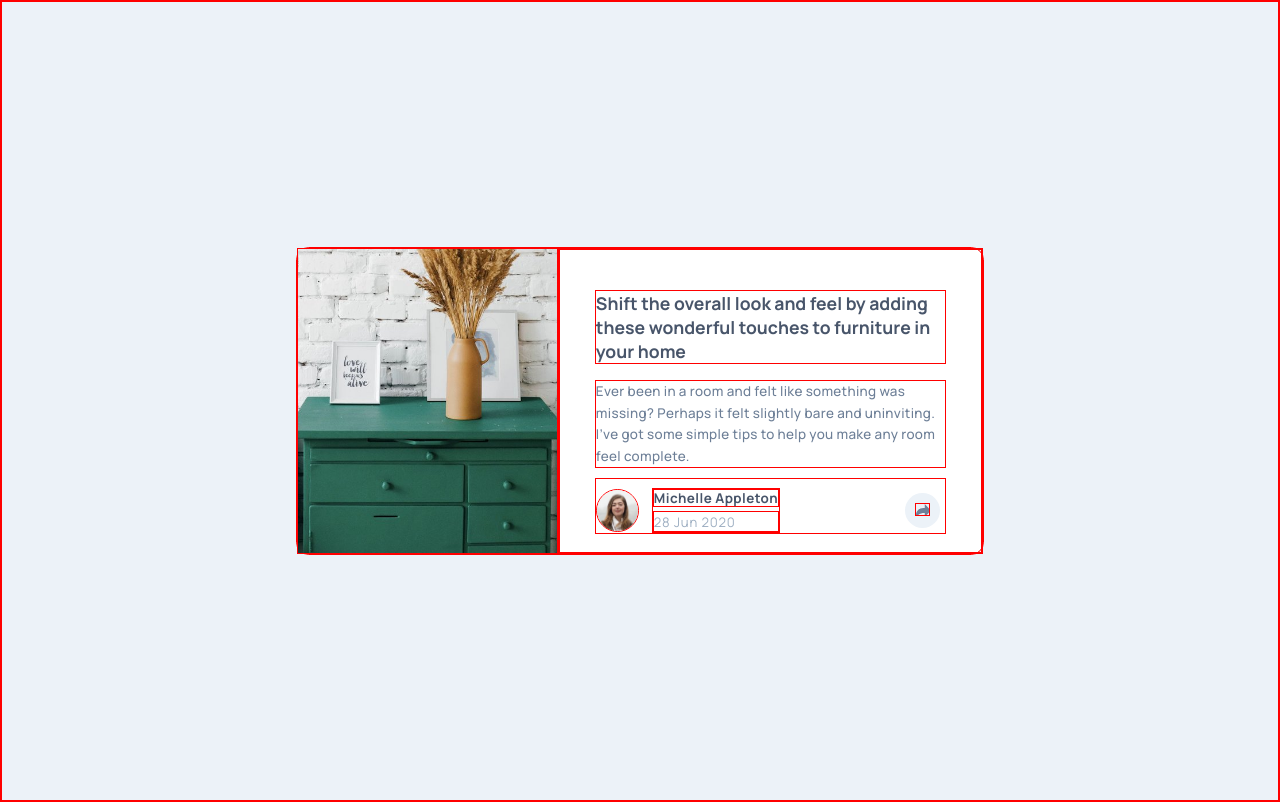
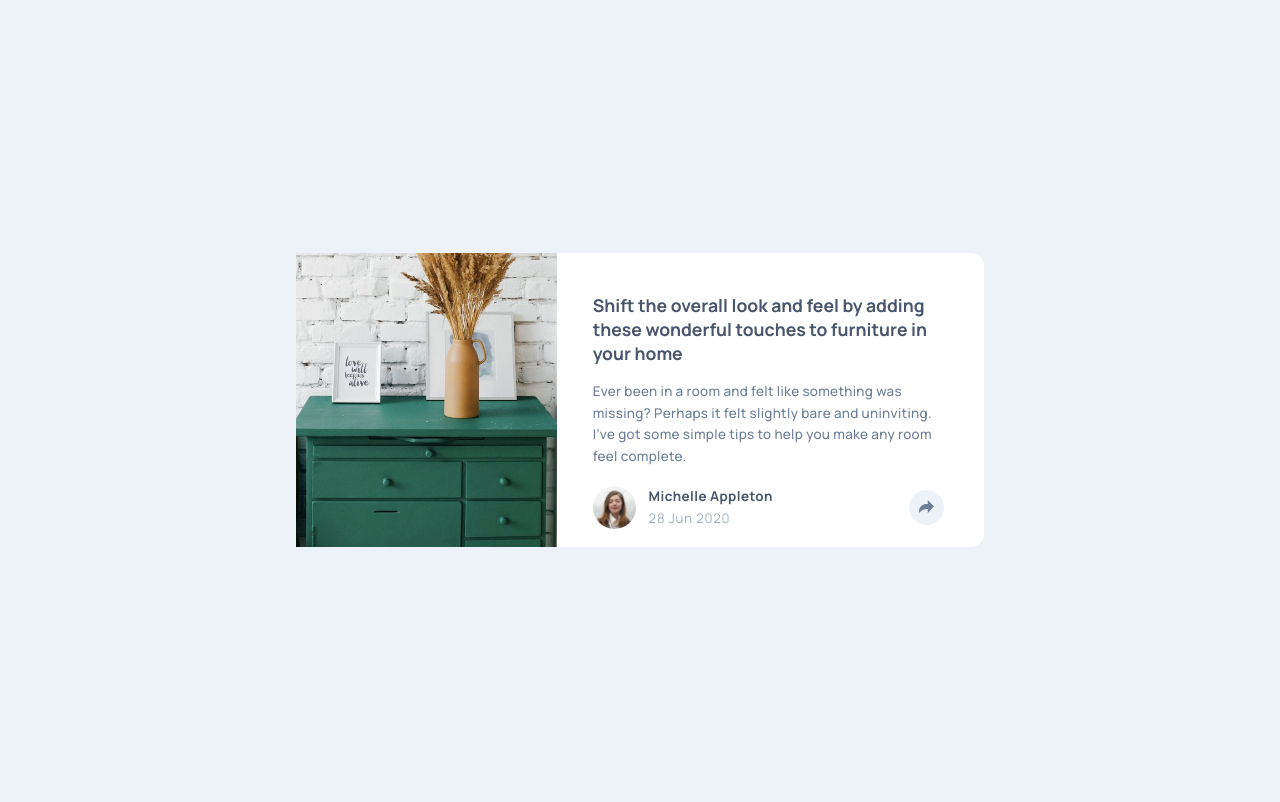
Before and after one commit to MolinaEf/article-preview-component, a plain HTML site: page index.html in a window 1280 px wide. Drawn offline with Linux system fonts and the light colour scheme.

Commit message:
Update styles.css

```diff
--- a/styles.css
+++ b/styles.css
@@ -10,7 +10,6 @@
     margin: 0;
     padding: 0;
     box-sizing: border-box;
-    border: 1px solid red
 }
 
 .background{
```
